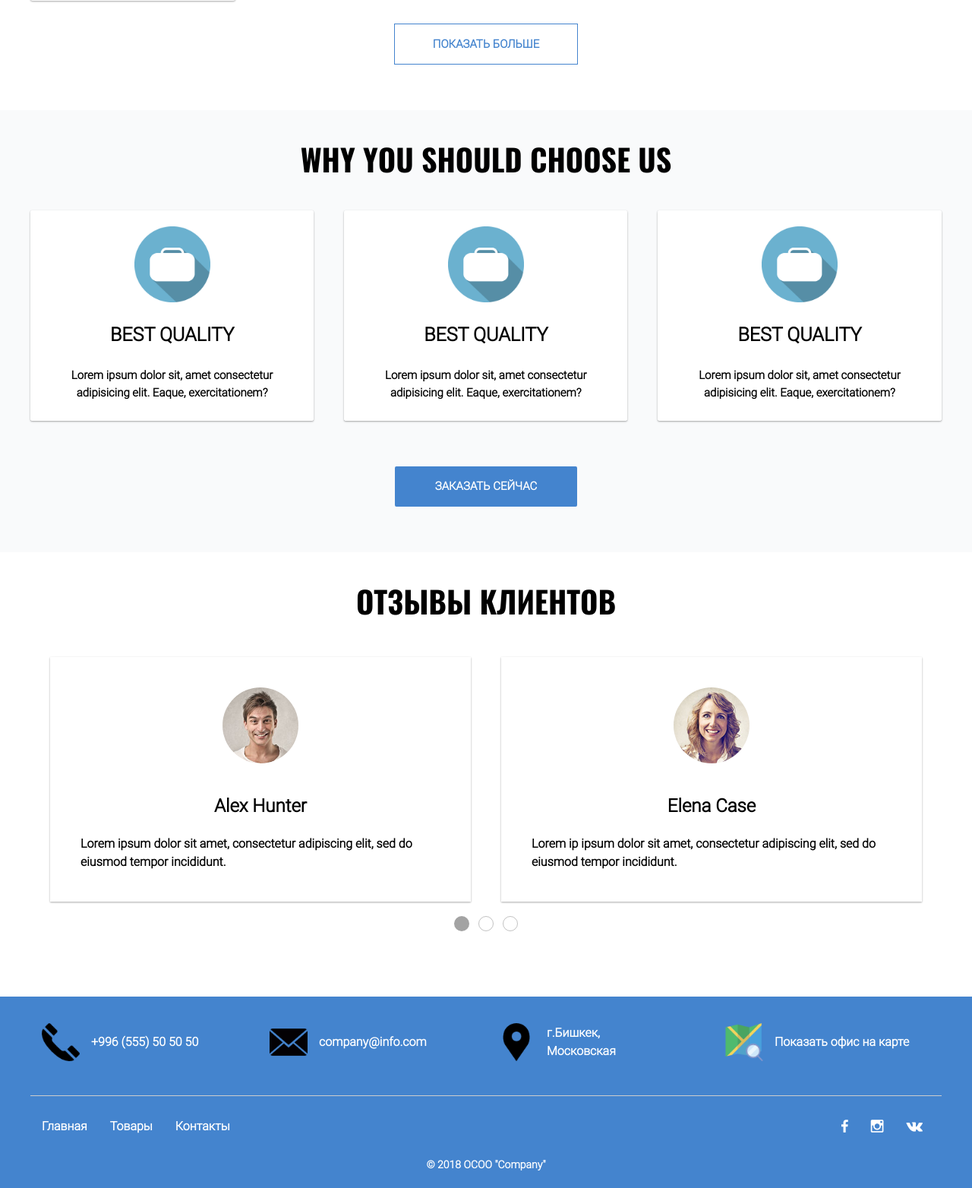
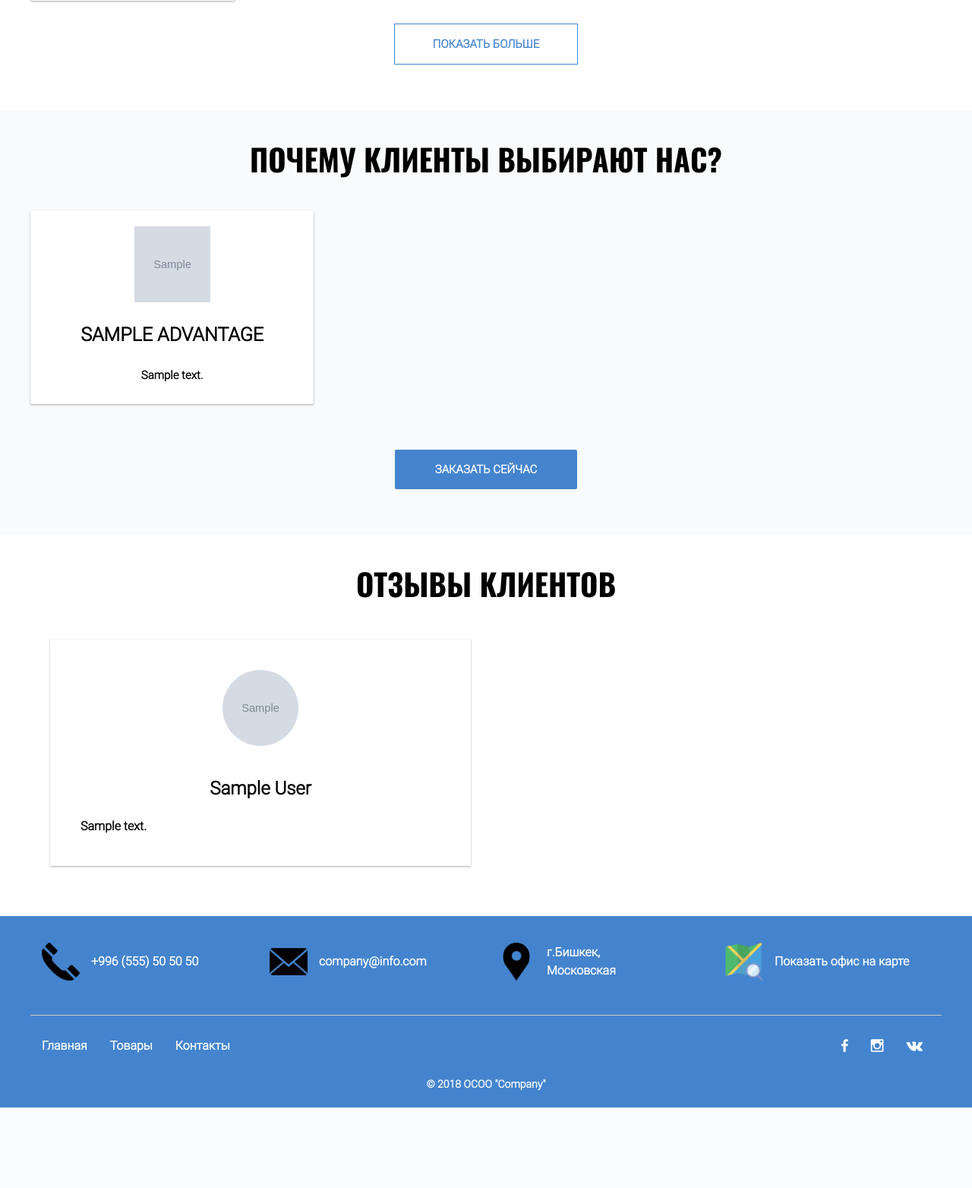
Before and after one commit to katalyzator/pechati, a Django app: page / in a window 1280 px wide. Shown: the part 1130-2694 px from the top of the page at 76% size. After the commit the page ends 2588 px from the top, so only its background shows below. Run offline with Django 3.2, Linux system fonts and the light colour scheme; tables that the repository leaves empty hold one stand-in row (values such as "Sample post"); grey boxes marked "Sample" are stand-in pictures; parts of the project's set-up code (start-up, migrations or seed data) failed here and were passed over.

Commit message:
added new model Review

```diff
--- a/main/models.py
+++ b/main/models.py
@@ -50,3 +50,35 @@
 
     def __unicode__(self):
         return smart_unicode(self.phone)
+
+
+class Review(models.Model):
+    full_name = models.CharField(max_length=255, verbose_name='ФИО')
+    description = models.TextField(max_length=1000, verbose_name='Текст отзыва')
+    image = models.ImageField(upload_to='images/reviews', verbose_name='Картинка')
+
+    timestamp = models.DateTimeField(auto_now_add=True, auto_now=False)
+    updated = models.DateTimeField(auto_now_add=False, auto_now=True)
+
+    class Meta:
+        verbose_name_plural = 'Отзывы'
+        verbose_name = 'Отзыв'
+
+    def __unicode__(self):
+        return smart_unicode(self.full_name)
+
+
+class Advantage(models.Model):
+    title = models.CharField(max_length=255, verbose_name='Заголовок')
+    description = models.TextField(verbose_name='Описание')
+    image = models.ImageField(upload_to='images/advantages', verbose_name='Картинка')
+
+    timestamp = models.DateTimeField(auto_now_add=True, auto_now=False)
+    updated = models.DateTimeField(auto_now_add=False, auto_now=True)
+
+    class Meta:
+        verbose_name_plural = 'Премущества'
+        verbose_name = 'Объект'
+
+    def __unicode__(self):
+        return smart_unicode(self.title)
--- a/main/views.py
+++ b/main/views.py
@@ -5,14 +5,16 @@
 from django.shortcuts import render
 from django.views.decorators.csrf import csrf_exempt
 
-from main.models import SliderImage, Product, Application
+from main.models import SliderImage, Product, Application, Review, Advantage
 
 
 def index_view(request):
     sliders = SliderImage.objects.all()
     products = Product.objects.all()[:8]
+    reviews = Review.objects.all()
+    advantage = Advantage.objects.all()[:3]
 
-    context = {"sliders": sliders, "products": products}
+    context = {"sliders": sliders, "products": products, "reviews": reviews, "advantages": advantage}
     template = 'index.html'
 
     return render(request, template, context)
--- a/templates/index.html
+++ b/templates/index.html
@@ -30,7 +30,8 @@
                                                                                alt=""
                                                                                uk-cover="">
                                 </div>
-                                <a class="item-heading" href="{% url 'single_product' id=product.id %}">{{ product.title }}</a>
+                                <a class="item-heading"
+                                   href="{% url 'single_product' id=product.id %}">{{ product.title }}</a>
                                 <p class="desc">{{ product.description }}</p>
                                 <div class="price"><span>{{ product.price }} руб.</span></div>
                                 <a class="see-item" href="#modal-call" uk-toggle="">Заказать</a>
@@ -43,35 +44,18 @@
         </div>
         <div class="advantage">
             <div class="uk-container">
-                <h2 class="section-heading">Why you should choose us</h2>
+                <h2 class="section-heading">Почему клиенты выбирают нас?</h2>
                 <div class="uk-grid ad-grid uk-child-width-1-1 uk-grid-match uk-child-width-1-3@m">
+                    {% for item in advantages %}
                         <div>
                             <div class="ad-item">
-                            <div class="uk-cover-container ad-img"><img src="{% static 'img/png/case.png' %}" alt=""
+                                <div class="uk-cover-container ad-img"><img src="{{ item.image.url }}" alt=""
                                                                             uk-cover=""></div>
-                            <h3 class="ad-heading">Best quality</h3>
-                            <p class="ad-desc">Lorem ipsum dolor sit, amet consectetur adipisicing elit. Eaque,
-                                exercitationem?</p>
+                                <h3 class="ad-heading">{{ item.title }}</h3>
+                                <p class="ad-desc">{{ item.description }}</p>
                             </div>
                         </div>
-                    <div>
-                        <div class="ad-item">
-                            <div class="uk-cover-container ad-img"><img src="{% static 'img/png/case.png' %}" alt=""
-                                                                        uk-cover=""></div>
-                            <h3 class="ad-heading">Best quality</h3>
-                            <p class="ad-desc">Lorem ipsum dolor sit, amet consectetur adipisicing elit. Eaque,
-                                exercitationem?</p>
-                        </div>
-                    </div>
-                    <div>
-                        <div class="ad-item">
-                            <div class="uk-cover-container ad-img"><img src="{% static 'img/png/case.png' %}" alt=""
-                                                                        uk-cover=""></div>
-                            <h3 class="ad-heading">Best quality</h3>
-                            <p class="ad-desc">Lorem ipsum dolor sit, amet consectetur adipisicing elit. Eaque,
-                                exercitationem?</p>
-                        </div>
-                    </div>
+                    {% endfor %}
                 </div>
                 <a class="show-more order" href="#modal-call" uk-toggle="">Заказать сейчас</a>
             </div>
@@ -82,47 +66,20 @@
                 <div uk-slider="">
                     <div class="uk-position-relative uk-visible-toggle uk-light">
                         <ul class="uk-slider-items uk-grid uk-child-width-1-2@s uk-grid-match">
+                            {% for item in reviews %}
                                 <li>
                                     <div class="uk-card uk-card-default">
                                         <div class="uk-card-body">
                                             <div class="uk-cover-container img-wrapper"><img
-                                                src="{% static 'img/jpg/person1.jpg' %}"
+                                                    src="{{ item.image.url }}"
                                                     alt=""
                                                     uk-cover=""></div>
-                                        <h3 class="uk-card-title uk-text-center">Alex Hunter</h3>
-                                        <p> Lorem ipsum dolor sit amet, consectetur adipiscing elit, sed do eiusmod
-                                            tempor
-                                            incididunt.</p>
+                                            <h3 class="uk-card-title uk-text-center">{{ item.full_name }}</h3>
+                                            <p>{{ item.description }}</p>
                                         </div>
                                     </div>
                                 </li>
-                            <li>
-                                <div class="uk-card uk-card-default">
-                                    <div class="uk-card-body">
-                                        <div class="uk-cover-container img-wrapper"><img
-                                                src="{% static 'img/jpg/person2.jpg' %}"
-                                                alt=""
-                                                uk-cover=""></div>
-                                        <h3 class="uk-card-title uk-text-center">Elena Case</h3>
-                                        <p> Lorem ip ipsum dolor sit amet, consectetur adipiscing elit, sed do eiusmod
-                                            tempor incididunt.</p>
-                                    </div>
-                                </div>
-                            </li>
-                            <li>
-                                <div class="uk-card uk-card-default">
-                                    <div class="uk-card-body">
-                                        <div class="uk-cover-container img-wrapper"><img
-                                                src="{% static 'img/jpg/person3.jpg' %}"
-                                                alt=""
-                                                uk-cover=""></div>
-                                        <h3 class="uk-card-title uk-text-center">Hugh Jackman</h3>
-                                        <p> Lorem ippsum dolor sit amet, consectetur adipiscing elit, sed do eiusmod
-                                            tempor
-                                            incididunt.</p>
-                                    </div>
-                                </div>
-                            </li>
+                            {% endfor %}
                         </ul>
                         <a class="uk-position-center-left uk-position-small uk-hidden-hover" href="#"
                            uk-slidenav-previous="" uk-slider-item="previous"></a><a
```
Also changed, not shown: main/admin.py (+17 -1 lines), main/migrations/0004_review.py (added). Lines whose indentation alone changed are shown as unchanged.
